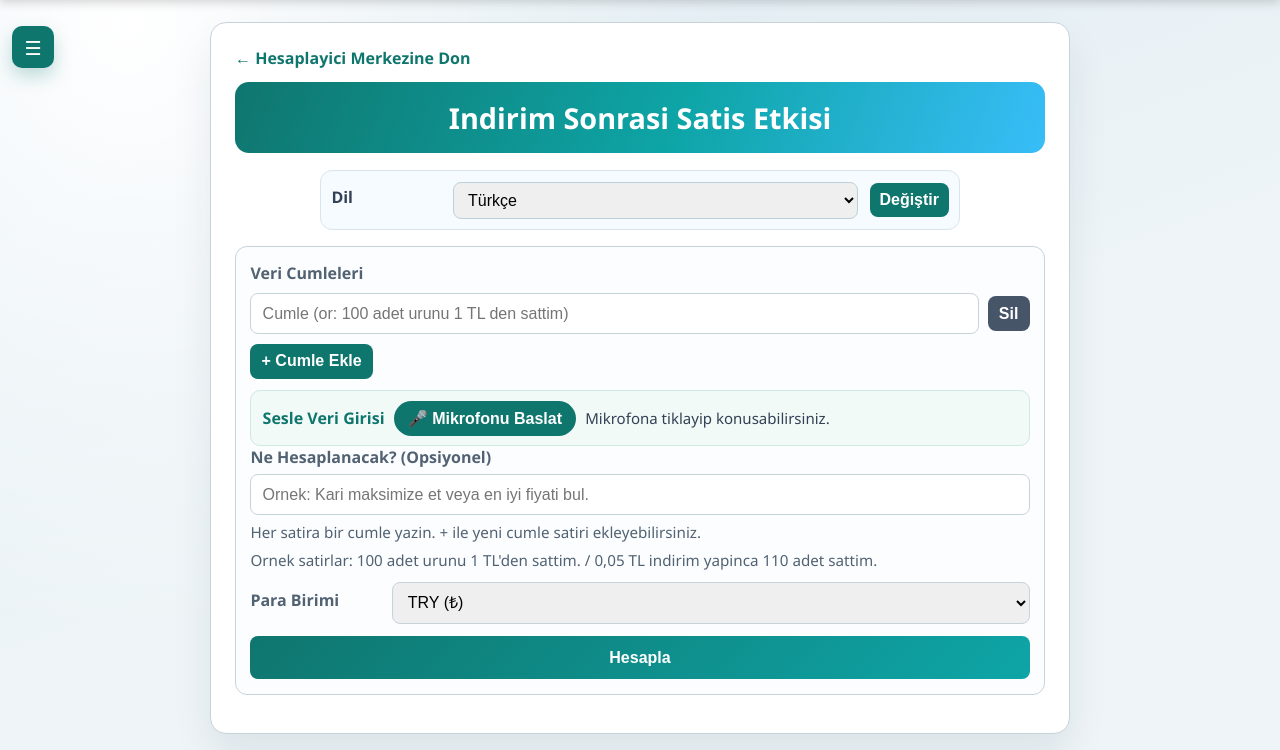
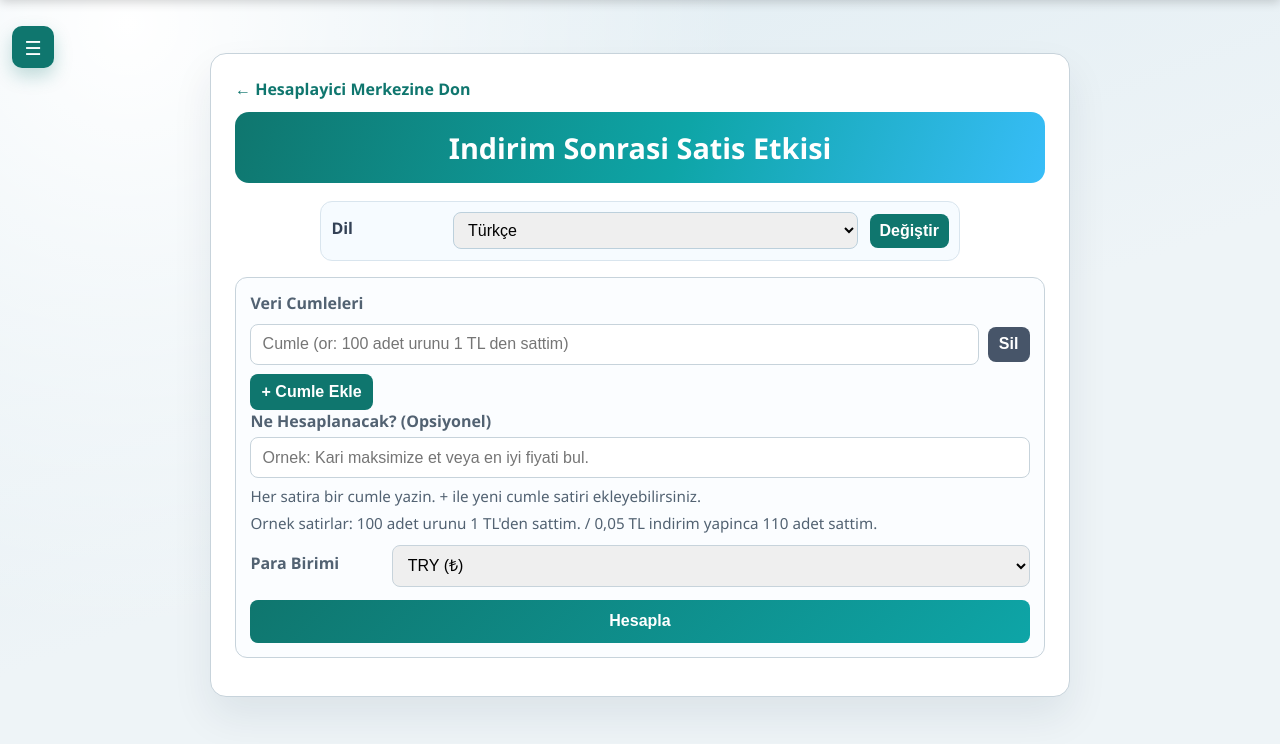
Before and after one commit to ertanatalar/priceoptimize, a Django app: page /price-demand/discount-optimizer/ in a window 1280 px wide. Shown: the part 56-806 px from the top of the page. Run offline with Django 5.2, Linux system fonts and the light colour scheme.

Commit message:
Remove voice input UI from discount optimizer

```diff
--- a/templates/core/discount_optimizer.html
+++ b/templates/core/discount_optimizer.html
@@ -182,35 +182,6 @@
     }
     .add-row-btn { background: #0f766e; margin-top: .6rem; }
     .remove-row-btn { background: #475569; }
-    .speech-bar {
-      margin-top: .7rem;
-      display: flex;
-      align-items: center;
-      gap: .6rem;
-      flex-wrap: wrap;
-      background: #f2faf8;
-      border: 1px solid #cfe8e0;
-      border-radius: 10px;
-      padding: .6rem .7rem;
-    }
-    .speech-btn {
-      width: auto;
-      border: none;
-      border-radius: 999px;
-      background: #0f766e;
-      color: #fff;
-      font-weight: 700;
-      cursor: pointer;
-      padding: .5rem .85rem;
-      display: inline-flex;
-      align-items: center;
-      gap: .4rem;
-    }
-    .speech-btn.listening { background: #b91c1c; }
-    .speech-status {
-      color: #334155;
-      font-size: .94rem;
-    }
     .row {
       display: grid;
       grid-template-columns: 130px 1fr;
@@ -297,11 +268,6 @@
             {% endfor %}
           </div>
           <button type="button" class="add-row-btn" id="addRowBtn">{{ labels.discount_add_row|default:'+ Cumle Ekle' }}</button>
-          <div class="speech-bar">
-            <span style="font-weight:700;color:#0f766e;">{{ labels.discount_speech_input|default:'Sesle Veri Girisi' }}</span>
-            <button type="button" class="speech-btn" id="speechBtn">🎤 {{ labels.discount_speech_start|default:'Mikrofonu Baslat' }}</button>
-            <span class="speech-status" id="speechStatus">{{ labels.discount_speech_ready|default:'Mikrofona tiklayip konusabilirsiniz.' }}</span>
-          </div>
 
           <label for="goal_text">{{ labels.discount_prompt_label }}</label>
           <input id="goal_text" name="goal_text" placeholder="{{ labels.discount_prompt_placeholder }}" value="{{ prompt_text|default:'' }}">
@@ -381,16 +347,9 @@
       const overlay = document.getElementById("drawerOverlay");
       const fieldGrid = document.getElementById("fieldGrid");
       const addRowBtn = document.getElementById("addRowBtn");
-      const speechBtn = document.getElementById("speechBtn");
-      const speechStatus = document.getElementById("speechStatus");
       const closeMenu = () => body.classList.remove("drawer-open");
       const openMenu = () => body.classList.add("drawer-open");
       const sentencePlaceholder = "{{ labels.discount_field_name|default:'Cumle'|escapejs }} (or: 0,05 TL indirim yapinca 110 adet sattim)";
-      const speechStartText = "{{ labels.discount_speech_start|default:'Mikrofonu Baslat'|escapejs }}";
-      const speechStopText = "{{ labels.discount_speech_stop|default:'Durdur'|escapejs }}";
-      const speechReadyText = "{{ labels.discount_speech_ready|default:'Mikrofona tiklayip konusabilirsiniz.'|escapejs }}";
-      const speechListeningText = "{{ labels.discount_speech_listening|default:'Dinleniyor... Konusmaya devam edin.'|escapejs }}";
-      const speechUnsupportedText = "{{ labels.discount_speech_not_supported|default:'Bu tarayici sesle veri girisini desteklemiyor.'|escapejs }}";
       menuToggle.addEventListener("click", () => {
         if (body.classList.contains("drawer-open")) closeMenu();
         else openMenu();
@@ -421,98 +380,10 @@
         bindRemoveButtons();
         return input;
       };
-      const findFirstEmptySentenceInput = () => {
-        const inputs = fieldGrid.querySelectorAll('input[name="sentence_line[]"]');
-        for (const input of inputs) {
-          if (!input.value.trim()) return input;
-        }
-        return null;
-      };
-      const applyVoiceText = (text) => {
-        const cleaned = (text || "").trim();
-        if (!cleaned) return;
-        const parts = cleaned
-          .split(/[.!?]+/)
-          .map((p) => p.trim())
-          .filter(Boolean);
-        if (parts.length === 0) return;
-        parts.forEach((part) => {
-          const target = findFirstEmptySentenceInput() || addSentenceRow();
-          target.value = part;
-        });
-      };
-
       bindRemoveButtons();
       addRowBtn.addEventListener("click", () => {
         addSentenceRow();
       });
-
-      const SpeechRecognition = window.SpeechRecognition || window.webkitSpeechRecognition;
-      if (!SpeechRecognition) {
-        speechBtn.disabled = true;
-        speechStatus.textContent = speechUnsupportedText;
-      } else {
-        const recognition = new SpeechRecognition();
-        const langMap = {
-          tr: "tr-TR",
-          en: "en-US",
-          de: "de-DE",
-          es: "es-ES",
-          it: "it-IT",
-          ru: "ru-RU",
-          fr: "fr-FR",
-        };
-        recognition.lang = langMap["{{ current_language|escapejs }}"] || "tr-TR";
-        recognition.continuous = true;
-        recognition.interimResults = true;
-
-        let listening = false;
-        let interimBuffer = "";
-
-        recognition.onresult = (event) => {
-          let finalText = "";
-          interimBuffer = "";
-          for (let i = event.resultIndex; i < event.results.length; i += 1) {
-            const transcript = event.results[i][0].transcript;
-            if (event.results[i].isFinal) finalText += ` ${transcript}`;
-            else interimBuffer += ` ${transcript}`;
-          }
-          if (finalText.trim()) {
-            applyVoiceText(finalText);
-          }
-          speechStatus.textContent = interimBuffer.trim()
-            ? `${speechListeningText} ${interimBuffer.trim()}`
-            : speechListeningText;
-        };
-
-        recognition.onerror = () => {
-          listening = false;
-          speechBtn.classList.remove("listening");
-          speechBtn.innerHTML = `🎤 ${speechStartText}`;
-          speechStatus.textContent = speechReadyText;
-        };
-
-        recognition.onend = () => {
-          listening = false;
-          speechBtn.classList.remove("listening");
-          speechBtn.innerHTML = `🎤 ${speechStartText}`;
-          if (!interimBuffer.trim()) {
-            speechStatus.textContent = speechReadyText;
-          }
-        };
-
-        speechBtn.addEventListener("click", () => {
-          if (!listening) {
-            listening = true;
-            speechBtn.classList.add("listening");
-            speechBtn.innerHTML = `⏹ ${speechStopText}`;
-            speechStatus.textContent = speechListeningText;
-            recognition.start();
-          } else {
-            recognition.stop();
-          }
-        });
-      }
     })();
   </script>
 </body>
```
